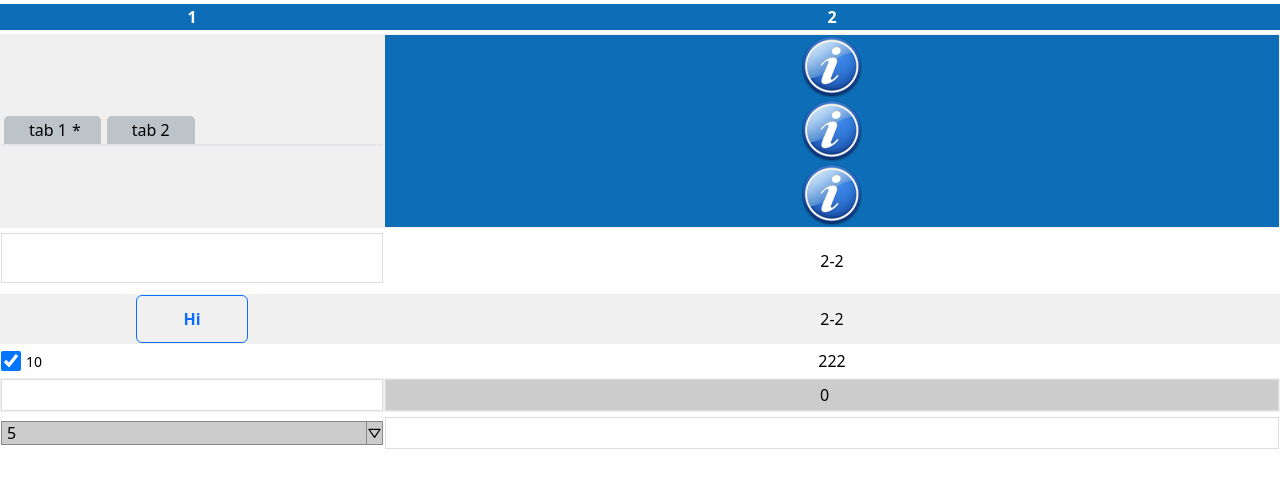
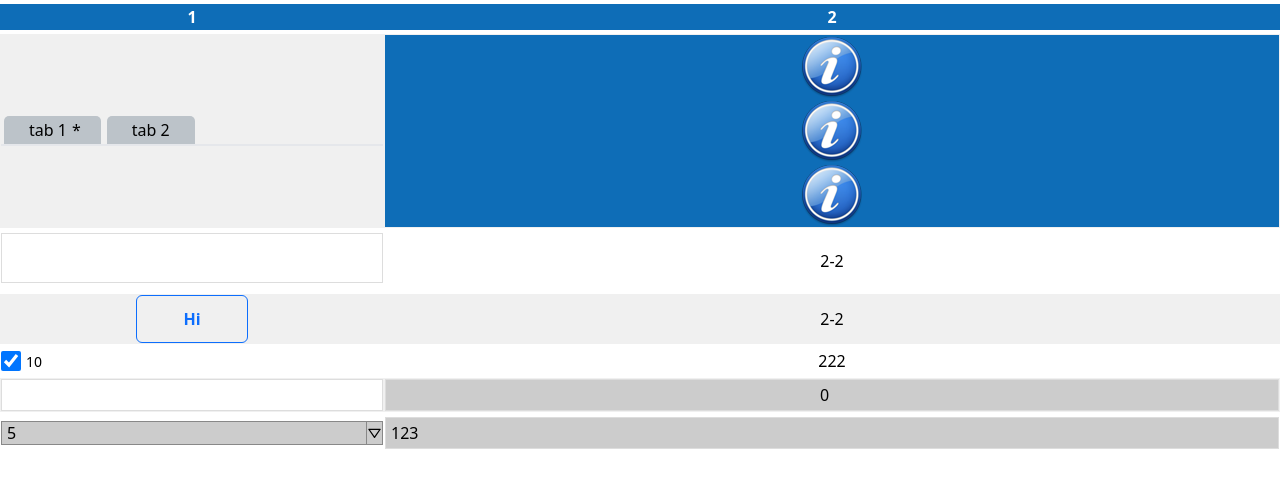
Before and after one commit to xinq05679/react-components, a React (Vite) app: page / in a window 1280 px wide. Shown: the top 488 px of the page. Built offline with nearby package versions, Linux system fonts and the light colour scheme.

Commit message:
Modify the BasicTextInput component

```diff
--- a/src/App.tsx
+++ b/src/App.tsx
@@ -196,9 +196,10 @@ const App: React.FC = () => {
                   {/* <BasicToolTip text="QQ" position="TC"> */}
                   <BasicTextInput
                     readOnly
-                    value=""
+                    value="123"
                     onValueChanged={(value) => console.log(value)}
-                    onBlur={(value) => console.log(value)}
+                    onSubmit={(value) => console.log(value)}
+                    onFocus={() => console.log("QQ")}
                   />
                   {/* </BasicToolTip> */}
                 </td>,
--- a/src/components/input/BasicTextInput.tsx
+++ b/src/components/input/BasicTextInput.tsx
@@ -7,7 +7,8 @@ import { KeyObject } from "crypto";
 export interface BasicTextInputProps {
   value: string;
   onValueChanged?: (value: string) => void;
-  onBlur?: (value: string) => void;
+  onSubmit?: (value: string) => void;
+  onFocus?: (event: React.FocusEvent<HTMLInputElement>) => void;
   formStyle?: ComponentStyleMerging;
   inputStyle?: ComponentStyleMerging;
   enableSelectAll?: boolean;
@@ -21,17 +22,16 @@ export const BasicTextInput: React.FC<BasicTextInputProps> = ({
   enableSelectAll,
   readOnly,
   onValueChanged,
-  onBlur,
+  onSubmit,
+  onFocus,
 }) => {
   const [inputValue, setInputValue] = useState(value);
-  const [oldValue, setOldValue] = useState(value);
   const inputRef = useRef<HTMLInputElement>(null);
   const submitRef = useRef<HTMLInputElement>(null);
 
   useEffect(() => {
     if (inputValue !== value) {
       setInputValue(value);
-      setOldValue(value);
     }
   }, [value]);
 
@@ -55,10 +55,10 @@ export const BasicTextInput: React.FC<BasicTextInputProps> = ({
         ],
         ["hover:border-[#00f]", "focus:border-[#00f]", "focus:cursor-auto"],
         [
-          "[readOnly]:bg-[#ccc]",
-          "[readOnly]:hover:border-[#ddd]",
-          "[readOnly]:focus:border-[#ddd]",
-          "[readOnly]:cursor-auto",
+          "[&[readOnly]]:bg-[#ccc]",
+          "[&[readOnly]]:hover:border-[#ddd]",
+          "[&[readOnly]]:focus:border-[#ddd]",
+          "[&[readOnly]]:cursor-auto",
         ]
       ),
     },
@@ -67,15 +67,12 @@ export const BasicTextInput: React.FC<BasicTextInputProps> = ({
 
   const handleValueChanged = (event: React.ChangeEvent<HTMLInputElement>) => {
     setInputValue(event.target.value);
+    onValueChanged?.(event.target.value);
   };
 
   const handleSubmit = (event: React.FormEvent<HTMLFormElement>) => {
     event.preventDefault();
-
-    if (oldValue !== inputValue) {
-      setOldValue(inputValue);
-      onValueChanged?.(inputValue);
-    }
+    onSubmit?.(inputValue);
   };
 
   return (
@@ -85,6 +82,7 @@ export const BasicTextInput: React.FC<BasicTextInputProps> = ({
       onSubmit={handleSubmit}
     >
       <input
+        readOnly={readOnly}
         ref={inputRef}
         className={_inputStyle.css}
         style={_inputStyle.style}
@@ -101,9 +99,8 @@ export const BasicTextInput: React.FC<BasicTextInputProps> = ({
         }}
         onBlur={() => {
           submitRef.current?.click();
-          onBlur?.(inputValue);
         }}
-        readOnly={readOnly}
+        onFocus={onFocus}
       />
       <input ref={submitRef} type="submit" className="hidden" />
     </form>
```
